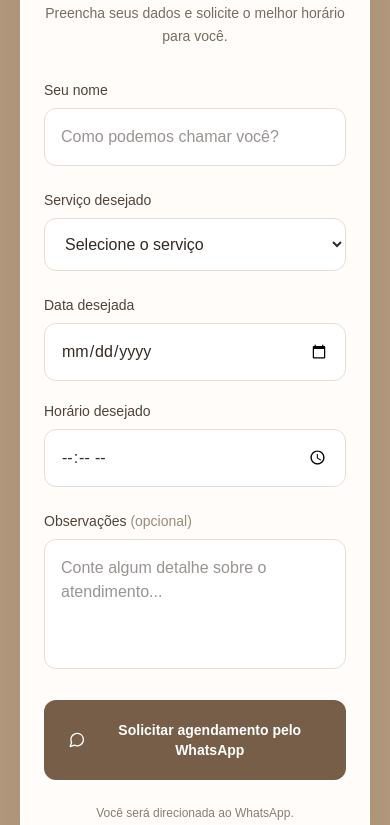
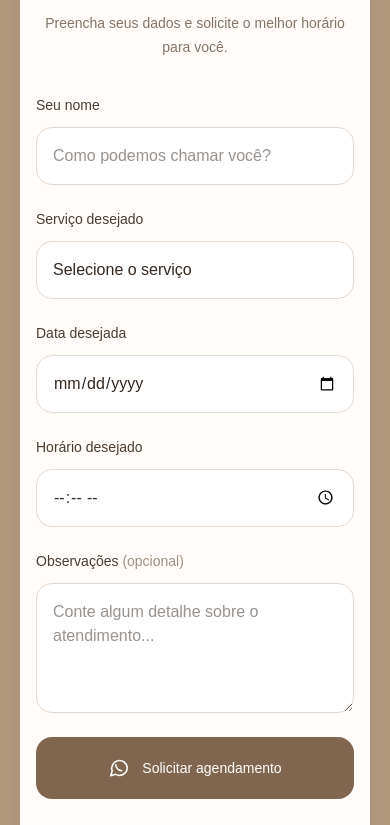
Before and after one commit to carolina-dev20/cleide-beauty-salao, a Next.js app: page / in a window 390 px wide. Shown: the part 6300-7125 px from the top of the page. Built offline with nearby package versions, Linux system fonts and the light colour scheme.

Commit message:
fix: corrige responsividade do agendamento no celular

```diff
--- a/app/components/AgendamentoForm.tsx
+++ b/app/components/AgendamentoForm.tsx
@@ -1,19 +1,9 @@
 
 "use client";
 
-import { useForm } from "react-hook-form";
-import { zodResolver } from "@hookform/resolvers/zod";
-import { z } from "zod";
+import { useState, type FormEvent } from "react";
 
-const schema = z.object({
-  nome: z.string().trim().min(2, "Digite seu nome."),
-  servico: z.string().min(1, "Escolha um serviço."),
-  data: z.string().min(1, "Escolha uma data."),
-  horario: z.string().min(1, "Escolha um horário."),
-  observacoes: z.string().optional(),
-});
-
-type Agendamento = z.infer<typeof schema>;
+const WHATSAPP_NUMBER = "5511937367090";
 
 const servicos = [
   "Corte feminino",
@@ -23,222 +13,341 @@ const servicos = [
   "Mechas",
   "Hidratação capilar",
   "Reconstrução capilar",
+  "Tratamento capilar",
   "Penteado",
   "Design de sobrancelhas",
   "Outro serviço",
 ];
 
-export default function AgendamentoForm() {
-  const {
-    register,
-    handleSubmit,
-    formState: { errors, isSubmitting },
-  } = useForm<Agendamento>({
-    resolver: zodResolver(schema),
-    defaultValues: {
+type FormData = {
+  nome: string;
+  servico: string;
+  data: string;
+  horario: string;
+  observacoes: string;
+};
+
+const initialForm: FormData = {
   nome: "",
   servico: "",
   data: "",
   horario: "",
   observacoes: "",
-    },
-  });
+};
 
-  function enviarAgendamento(dados: Agendamento) {
-    const [ano, mes, dia] = dados.data.split("-");
-    const dataFormatada = `${dia}/${mes}/${ano}`;
+const inputClassName =
+  "block w-full min-w-0 max-w-full appearance-none rounded-2xl " +
+  "border border-[#E5DAD0] bg-white px-4 py-4 " +
+  "text-base text-[#332820] outline-none box-border " +
+  "transition-colors duration-200 " +
+  "focus:border-[#8A6748] focus:ring-2 focus:ring-[#8A6748]/15";
+
+const labelClassName =
+  "mb-3 block text-sm font-medium text-[#493B30]";
+
+function getLocalDate() {
+  const hoje = new Date();
+
+  const ano = hoje.getFullYear();
+  const mes = String(hoje.getMonth() + 1).padStart(2, "0");
+  const dia = String(hoje.getDate()).padStart(2, "0");
+
+  return `${ano}-${mes}-${dia}`;
+}
+
+function formatarData(data: string) {
+  const [ano, mes, dia] = data.split("-");
+
+  return `${dia}/${mes}/${ano}`;
+}
+
+export default function AgendamentoForm() {
+  const [form, setForm] = useState<FormData>(initialForm);
+  const [erro, setErro] = useState("");
+
+  const hoje = getLocalDate();
+
+  function atualizarCampo(
+    campo: keyof FormData,
+    valor: string
+  ) {
+    setForm((anterior) => ({
+      ...anterior,
+      [campo]: valor,
+    }));
+
+    if (erro) {
+      setErro("");
+    }
+  }
+
+  function enviarAgendamento(
+    event: FormEvent<HTMLFormElement>
+  ) {
+    event.preventDefault();
+
+    const nome = form.nome.trim();
+    const servico = form.servico;
+    const data = form.data;
+    const horario = form.horario;
+    const observacoes = form.observacoes.trim();
+
+    if (!nome || !servico || !data || !horario) {
+      setErro(
+        "Preencha nome, serviço, data e horário para continuar."
+      );
+      return;
+    }
+
+    if (data < getLocalDate()) {
+      setErro(
+        "Selecione uma data de hoje em diante."
+      );
+      return;
+    }
 
     const mensagem = [
       "Olá! Gostaria de solicitar um agendamento no Cleide Beauty Salão.",
       "",
-      `Nome: ${dados.nome}`,
-      `Serviço: ${dados.servico}`,
-      `Data desejada: ${dataFormatada}`,
-      `Horário desejado: ${dados.horario}`,
-      dados.observacoes
-        ? `Observações: ${dados.observacoes}`
-        : "",
+      `*Nome:* ${nome}`,
+      `*Serviço:* ${servico}`,
+      `*Data desejada:* ${formatarData(data)}`,
+      `*Horário desejado:* ${horario}`,
+      ...(observacoes
+        ? [`*Observações:* ${observacoes}`]
+        : []),
       "",
-      "Aguardo a confirmação. Obrigada!",
-    ]
-      .filter((linha) => linha !== undefined)
-      .join("\n");
+      "Gostaria de confirmar a disponibilidade desse horário. Obrigada!",
+    ].join("\n");
 
-    const url = `https://wa.me/5511937367090?text=${encodeURIComponent(
-      mensagem
-    )}`;
+    const url =
+      `https://wa.me/${WHATSAPP_NUMBER}` +
+      `?text=${encodeURIComponent(mensagem)}`;
 
-    window.open(url, "_blank", "noopener,noreferrer");
+    window.location.href = url;
   }
 
-  const hoje = new Date();
-  const ano = hoje.getFullYear();
-  const mes = String(hoje.getMonth() + 1).padStart(2, "0");
-  const dia = String(hoje.getDate()).padStart(2, "0");
-  const dataMinima = `${ano}-${mes}-${dia}`;
+  return (
+    <div className="mx-auto w-full min-w-0 max-w-3xl">
+      <div className="w-full min-w-0 max-w-full overflow-hidden rounded-[28px] bg-[#FFFCF9] px-4 py-8 shadow-[0_18px_50px_rgba(57,39,25,0.10)] sm:px-8 sm:py-10 md:px-12 md:py-12">
+        <div className="mb-9 text-center">
+          <p className="mb-3 text-[10px] font-medium tracking-[0.25em] text-[#8A6748] sm:text-xs">
+            AGENDAMENTO PERSONALIZADO
+          </p>
 
-  const estiloCampo =
-    "w-full rounded-xl border border-[#E6DED6] bg-white px-4 py-4 text-[#332A23] outline-none transition focus:border-[#8B7059] focus:ring-2 focus:ring-[#8B7059]/15";
-
-  const estiloLabel =
-    "mb-2 block text-sm font-medium text-[#514238]";
-
-  return (
-    <div className="mx-auto w-full max-w-3xl rounded-[28px] bg-[#FFFCF9] p-6 shadow-[0_20px_70px_rgba(50,35,20,0.10)] sm:p-10">
-      <div className="mb-8 text-center">
-        <span className="text-[11px] font-semibold uppercase tracking-[0.25em] text-[#9A7B62]">
-          Agendamento personalizado
-        </span>
-
-        <h3 className="mt-3 text-2xl font-semibold tracking-tight text-[#332A23] sm:text-3xl">
+          <h3 className="text-3xl font-light leading-tight text-[#2B231E] sm:text-4xl">
             Reserve seu momento
           </h3>
 
-        <p className="mt-3 text-sm leading-relaxed text-[#796C61]">
-          Preencha seus dados e solicite o melhor horário para você.
+          <p className="mx-auto mt-4 max-w-lg text-sm leading-6 text-[#827469] sm:text-base">
+            Preencha seus dados e solicite o melhor horário
+            para você.
           </p>
         </div>
 
         <form
-        onSubmit={handleSubmit(enviarAgendamento)}
-        className="space-y-6"
+          onSubmit={enviarAgendamento}
+          className="w-full min-w-0 max-w-full space-y-6"
         >
-        <div>
-          <label htmlFor="nome" className={estiloLabel}>
+          {/* NOME */}
+          <div className="min-w-0">
+            <label
+              htmlFor="agendamento-nome"
+              className={labelClassName}
+            >
               Seu nome
             </label>
 
             <input
-            id="nome"
+              id="agendamento-nome"
               type="text"
+              name="nome"
               autoComplete="name"
+              required
+              maxLength={100}
               placeholder="Como podemos chamar você?"
-            {...register("nome")}
-            className={estiloCampo}
+              value={form.nome}
+              onChange={(event) =>
+                atualizarCampo(
+                  "nome",
+                  event.target.value
+                )
+              }
+              className={inputClassName}
             />
-
-          {errors.nome && (
-            <p className="mt-2 text-xs text-red-600">
-              {errors.nome.message}
-            </p>
-          )}
           </div>
 
-        <div>
-          <label htmlFor="servico" className={estiloLabel}>
+          {/* SERVIÇO */}
+          <div className="min-w-0">
+            <label
+              htmlFor="agendamento-servico"
+              className={labelClassName}
+            >
               Serviço desejado
             </label>
 
             <select
-            id="servico"
-            defaultValue=""
-            {...register("servico")}
-            className={estiloCampo}
+              id="agendamento-servico"
+              name="servico"
+              required
+              value={form.servico}
+              onChange={(event) =>
+                atualizarCampo(
+                  "servico",
+                  event.target.value
+                )
+              }
+              className={inputClassName}
             >
-            <option value="" disabled>
+              <option value="">
                 Selecione o serviço
               </option>
 
               {servicos.map((servico) => (
-              <option key={servico} value={servico}>
+                <option
+                  key={servico}
+                  value={servico}
+                >
                   {servico}
                 </option>
               ))}
             </select>
-
-          {errors.servico && (
-            <p className="mt-2 text-xs text-red-600">
-              {errors.servico.message}
-            </p>
-          )}
           </div>
 
-        <div className="grid grid-cols-1 gap-5 sm:grid-cols-2">
-          <div>
-            <label htmlFor="data" className={estiloLabel}>
+          {/* DATA E HORÁRIO */}
+          <div className="grid min-w-0 grid-cols-1 gap-6 md:grid-cols-2">
+            <div className="w-full min-w-0 max-w-full">
+              <label
+                htmlFor="agendamento-data"
+                className={labelClassName}
+              >
                 Data desejada
               </label>
 
               <input
-              id="data"
+                id="agendamento-data"
+                name="data"
                 type="date"
-              min={dataMinima}
-              {...register("data")}
-              className={estiloCampo}
+                required
+                min={hoje}
+                value={form.data}
+                onChange={(event) =>
+                  atualizarCampo(
+                    "data",
+                    event.target.value
+                  )
+                }
+                className={inputClassName}
+                style={{
+                  width: "100%",
+                  minWidth: 0,
+                  maxWidth: "100%",
+                }}
               />
-
-            {errors.data && (
-              <p className="mt-2 text-xs text-red-600">
-                {errors.data.message}
-              </p>
-            )}
             </div>
 
-          <div>
-            <label htmlFor="horario" className={estiloLabel}>
+            <div className="w-full min-w-0 max-w-full">
+              <label
+                htmlFor="agendamento-horario"
+                className={labelClassName}
+              >
                 Horário desejado
               </label>
 
               <input
-              id="horario"
+                id="agendamento-horario"
+                name="horario"
                 type="time"
-              {...register("horario")}
-              className={estiloCampo}
+                required
+                step={900}
+                value={form.horario}
+                onChange={(event) =>
+                  atualizarCampo(
+                    "horario",
+                    event.target.value
+                  )
+                }
+                className={inputClassName}
+                style={{
+                  width: "100%",
+                  minWidth: 0,
+                  maxWidth: "100%",
+                }}
               />
-
-            {errors.horario && (
-              <p className="mt-2 text-xs text-red-600">
-                {errors.horario.message}
-              </p>
-            )}
             </div>
           </div>
 
-        <div>
-          <label htmlFor="observacoes" className={estiloLabel}>
+          {/* OBSERVAÇÕES */}
+          <div className="min-w-0">
+            <label
+              htmlFor="agendamento-observacoes"
+              className={labelClassName}
+            >
               Observações{" "}
-            <span className="font-normal text-[#9A8A7D]">
+              <span className="font-normal text-[#9D8E81]">
                 (opcional)
               </span>
             </label>
 
             <textarea
-            id="observacoes"
+              id="agendamento-observacoes"
+              name="observacoes"
               rows={4}
+              maxLength={500}
               placeholder="Conte algum detalhe sobre o atendimento..."
-            {...register("observacoes")}
-            className={`${estiloCampo} resize-none`}
+              value={form.observacoes}
+              onChange={(event) =>
+                atualizarCampo(
+                  "observacoes",
+                  event.target.value
+                )
+              }
+              className={`${inputClassName} resize-y`}
             />
           </div>
 
+          {/* ERRO */}
+          {erro && (
+            <p
+              role="alert"
+              className="rounded-xl bg-red-50 px-4 py-3 text-sm text-red-700"
+            >
+              {erro}
+            </p>
+          )}
+
+          {/* BOTÃO */}
           <button
             type="submit"
-          disabled={isSubmitting}
-          className="flex w-full items-center justify-center gap-3 rounded-xl bg-[#765E48] px-6 py-5 text-sm font-semibold text-white transition hover:bg-[#604B39] disabled:cursor-not-allowed disabled:opacity-60"
+            className="flex w-full min-w-0 items-center justify-center gap-3 rounded-2xl bg-[#80664F] px-4 py-5 text-center text-sm font-medium text-white transition-colors duration-300 hover:bg-[#6B503C] focus-visible:outline-2 focus-visible:outline-offset-2 focus-visible:outline-[#80664F] sm:text-base"
           >
             <svg
-            width="20"
-            height="20"
+              width="22"
+              height="22"
               viewBox="0 0 24 24"
               fill="none"
               stroke="currentColor"
-            strokeWidth="1.8"
+              strokeWidth="1.7"
               strokeLinecap="round"
               strokeLinejoin="round"
               aria-hidden="true"
+              className="shrink-0"
             >
-            <path d="M21 11.5a8.38 8.38 0 0 1-.9 3.8 8.5 8.5 0 0 1-7.6 4.7 8.38 8.38 0 0 1-3.8-.9L3 21l1.9-5.7a8.38 8.38 0 0 1-.9-3.8 8.5 8.5 0 0 1 4.7-7.6 8.38 8.38 0 0 1 3.8-.9h.5a8.48 8.48 0 0 1 8 8v.5Z" />
+              <path d="M21 11.5a8.5 8.5 0 0 1-12.6 7.45L3 20.5l1.55-5.25A8.5 8.5 0 1 1 21 11.5Z" />
+              <path d="M8.5 8.5c.5 3.5 3 6 6.5 6.5" />
             </svg>
 
-          Solicitar agendamento pelo WhatsApp
+            <span className="min-w-0">
+              Solicitar agendamento
+            </span>
           </button>
 
-        <p className="text-center text-xs leading-relaxed text-[#8C7D70]">
-          Você será direcionada ao WhatsApp.
-          <br />
-          O agendamento será confirmado pela nossa equipe.
+          <p className="text-center text-xs leading-5 text-[#8D7D70]">
+            Ao clicar, você será direcionada ao WhatsApp
+            para confirmar a disponibilidade.
           </p>
         </form>
       </div>
+    </div>
   );
 }
```
Lines whose indentation alone changed are shown as unchanged.
